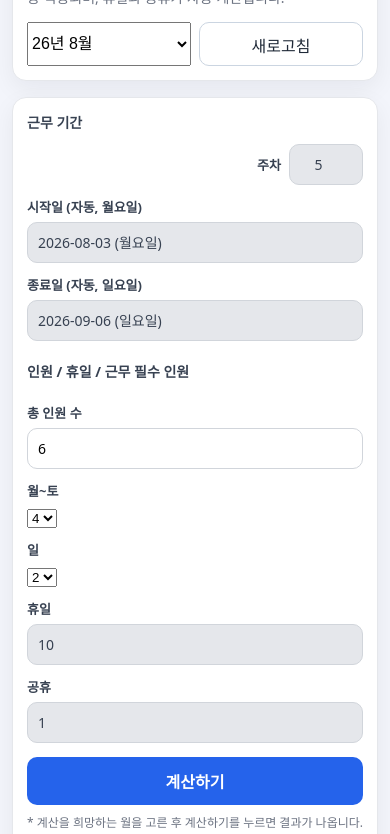
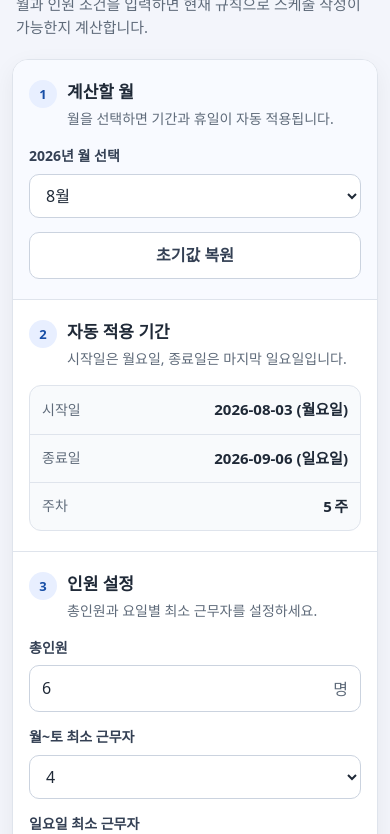
Before and after one commit to kccwib13park/13th_schedule_calc, a website with bundled scripts: page index.html in a window 390 px wide. Shown: the part 101-935 px from the top of the page. Built offline with nearby package versions, Linux system fonts and the light colour scheme.

Commit message:
feat: establish mobile-first calculator layout (#12)

```diff
--- /dev/null
+++ b/assets/styles.css
@@ -0,0 +1,392 @@
+:root {
+  --bg: #f3f5fb;
+  --card: #ffffff;
+  --text: #1f2937;
+  --muted: #5f6b7a;
+  --line: #dfe4ec;
+  --primary: #2563eb;
+  --primary-hover: #1d4ed8;
+  --ok-bg: #ecfdf5;
+  --ok-fg: #065f46;
+  --ok-line: #a7f3d0;
+  --bad-bg: #fef2f2;
+  --bad-fg: #991b1b;
+  --bad-line: #fecaca;
+}
+
+*,
+*::before,
+*::after {
+  box-sizing: border-box;
+}
+
+html {
+  background: var(--bg);
+  color-scheme: light;
+  -webkit-text-size-adjust: 100%;
+}
+
+body {
+  min-height: 100vh;
+  min-height: 100svh;
+  margin: 0;
+  padding: max(16px, env(safe-area-inset-top)) max(12px, env(safe-area-inset-right)) max(20px, env(safe-area-inset-bottom)) max(12px, env(safe-area-inset-left));
+  overflow-x: hidden;
+  background: var(--bg);
+  color: var(--text);
+  font-family: system-ui, -apple-system, BlinkMacSystemFont, "Apple SD Gothic Neo", "Noto Sans KR", "Malgun Gothic", sans-serif;
+  font-size: 16px;
+  line-height: 1.55;
+}
+
+@supports (min-height: 100dvh) {
+  body { min-height: 100dvh; }
+}
+
+button,
+input,
+select {
+  font: inherit;
+}
+
+button,
+select {
+  cursor: pointer;
+}
+
+button,
+input,
+select {
+  min-height: 44px;
+}
+
+button:focus-visible,
+input:focus-visible,
+select:focus-visible,
+[tabindex]:focus-visible {
+  outline: 3px solid rgba(37, 99, 235, .28);
+  outline-offset: 2px;
+}
+
+.app-shell {
+  width: min(100%, 760px);
+  margin: 0 auto;
+}
+
+.app-header {
+  padding: 8px 4px 20px;
+}
+
+.app-kicker {
+  margin: 0 0 4px;
+  color: var(--primary);
+  font-size: .875rem;
+  font-weight: 700;
+}
+
+h1,
+h2,
+p {
+  overflow-wrap: break-word;
+}
+
+h1 {
+  margin: 0;
+  font-size: clamp(1.625rem, 7vw, 2.25rem);
+  line-height: 1.25;
+  letter-spacing: -.025em;
+}
+
+.app-description {
+  max-width: 36rem;
+  margin: 10px 0 0;
+  color: var(--muted);
+  font-size: .9375rem;
+}
+
+.calculator {
+  overflow: hidden;
+  border: 1px solid var(--line);
+  border-radius: 16px;
+  background: var(--card);
+  box-shadow: 0 8px 24px rgba(15, 23, 42, .06);
+}
+
+.calculator-section {
+  padding: 20px 16px;
+  border-bottom: 1px solid var(--line);
+}
+
+.month-section {
+  background: #f8faff;
+}
+
+.section-heading {
+  display: grid;
+  grid-template-columns: 28px minmax(0, 1fr);
+  gap: 10px;
+  align-items: start;
+  margin-bottom: 16px;
+}
+
+.section-heading h2 {
+  margin: 1px 0 0;
+  font-size: 1.0625rem;
+  line-height: 1.35;
+}
+
+.section-heading p {
+  margin: 4px 0 0;
+  color: var(--muted);
+  font-size: .875rem;
+  line-height: 1.5;
+}
+
+.step-number {
+  display: grid;
+  width: 28px;
+  height: 28px;
+  place-items: center;
+  border-radius: 50%;
+  background: #e8efff;
+  color: #174ea6;
+  font-size: .8125rem;
+  font-weight: 800;
+}
+
+.field-group {
+  min-width: 0;
+}
+
+.field-group label {
+  display: block;
+  margin: 0 0 7px;
+  color: #344054;
+  font-size: .875rem;
+  font-weight: 650;
+}
+
+input,
+select {
+  width: 100%;
+  border: 1px solid #cbd3df;
+  border-radius: 10px;
+  background: #fff;
+  color: var(--text);
+  font-size: 16px;
+}
+
+input {
+  padding: 10px 12px;
+}
+
+select {
+  padding: 9px 36px 9px 12px;
+}
+
+.month-control,
+.staffing-fields {
+  display: grid;
+  gap: 14px;
+}
+
+.secondary-button,
+.primary-button {
+  width: 100%;
+  border-radius: 10px;
+  padding: 10px 14px;
+  font-weight: 700;
+}
+
+.secondary-button {
+  align-self: end;
+  border: 1px solid #cbd3df;
+  background: #fff;
+  color: #344054;
+}
+
+.summary-list {
+  display: grid;
+  gap: 0;
+  margin: 0;
+  border: 1px solid var(--line);
+  border-radius: 12px;
+  background: #f8fafc;
+}
+
+.summary-list > div {
+  display: grid;
+  grid-template-columns: minmax(90px, .7fr) minmax(0, 1.3fr);
+  gap: 12px;
+  align-items: center;
+  min-height: 48px;
+  padding: 10px 12px;
+}
+
+.summary-list > div + div {
+  border-top: 1px solid var(--line);
+}
+
+.summary-list dt {
+  color: var(--muted);
+  font-size: .875rem;
+}
+
+.summary-list dd {
+  min-width: 0;
+  margin: 0;
+  text-align: right;
+  font-size: .9375rem;
+  font-weight: 700;
+  overflow-wrap: anywhere;
+}
+
+output[data-unit]::after {
+  content: attr(data-unit);
+  margin-left: .15em;
+  font-weight: 600;
+}
+
+.number-field {
+  position: relative;
+}
+
+.number-field input {
+  padding-right: 38px;
+}
+
+.number-field span {
+  position: absolute;
+  top: 50%;
+  right: 13px;
+  color: var(--muted);
+  transform: translateY(-50%);
+  pointer-events: none;
+}
+
+.supporting-text,
+.form-hint {
+  margin: 10px 0 0;
+  color: var(--muted);
+  font-size: .875rem;
+  line-height: 1.5;
+}
+
+.action-area {
+  padding: 20px 16px;
+}
+
+.primary-button {
+  min-height: 50px;
+  border: 0;
+  background: var(--primary);
+  color: #fff;
+  font-size: 1rem;
+}
+
+.primary-button:hover {
+  background: var(--primary-hover);
+}
+
+.result-section {
+  padding: 0 16px 20px;
+}
+
+.result {
+  display: none;
+  border: 1px solid;
+  border-radius: 12px;
+  padding: 16px;
+  line-height: 1.6;
+}
+
+.result.success {
+  background: var(--ok-bg);
+  color: var(--ok-fg);
+  border-color: var(--ok-line);
+}
+
+.result.error {
+  background: var(--bad-bg);
+  color: var(--bad-fg);
+  border-color: var(--bad-line);
+}
+
+.stats {
+  display: grid;
+  gap: 8px;
+  margin-top: 12px;
+}
+
+.stat {
+  border-top: 1px solid currentColor;
+  padding-top: 8px;
+  font-size: .875rem;
+}
+
+.visually-hidden {
+  position: absolute;
+  width: 1px;
+  height: 1px;
+  padding: 0;
+  margin: -1px;
+  overflow: hidden;
+  clip: rect(0, 0, 0, 0);
+  white-space: nowrap;
+  border: 0;
+}
+
+@media (min-width: 700px) {
+  body {
+    padding: max(32px, env(safe-area-inset-top)) max(24px, env(safe-area-inset-right)) max(40px, env(safe-area-inset-bottom)) max(24px, env(safe-area-inset-left));
+  }
+
+  .app-header {
+    padding: 12px 4px 24px;
+  }
+
+  .calculator-section,
+  .action-area {
+    padding: 24px 28px;
+  }
+
+  .result-section {
+    padding: 0 28px 28px;
+  }
+
+  .month-control {
+    grid-template-columns: minmax(0, 1fr) 160px;
+  }
+
+  .staffing-fields {
+    grid-template-columns: repeat(3, minmax(0, 1fr));
+  }
+
+  .period-summary,
+  .holiday-summary {
+    grid-template-columns: repeat(3, minmax(0, 1fr));
+  }
+
+  .holiday-summary {
+    grid-template-columns: repeat(2, minmax(0, 1fr));
+  }
+
+  .summary-list > div {
+    display: block;
+    min-height: 76px;
+  }
+
+  .summary-list > div + div {
+    border-top: 0;
+    border-left: 1px solid var(--line);
+  }
+
+  .summary-list dd {
+    margin-top: 5px;
+    text-align: left;
+  }
+
+  .stats {
+    grid-template-columns: repeat(3, minmax(0, 1fr));
+  }
+}
--- a/index.html
+++ b/index.html
@@ -3,113 +3,137 @@
 <head>
   <meta charset="UTF-8" />
   <meta name="viewport" content="width=device-width, initial-scale=1" />
-  <title>스케줄 가능 여부 계산기</title>
-  <style>
-    :root {
-      --bg: #f3f5fb; --card: #fff; --text: #1f2937; --muted: #6b7280; --line: #e5e7eb;
-      --primary: #2563eb; --ok-bg: #ecfdf5; --ok-fg: #065f46; --ok-line: #a7f3d0;
-      --bad-bg: #fef2f2; --bad-fg: #991b1b; --bad-line: #fecaca;
-    }
-    * { box-sizing: border-box; }
-    body { margin: 0; font-family: Pretendard, "Malgun Gothic", system-ui, sans-serif; background: var(--bg); color: var(--text); padding: 18px; }
-    .wrap { max-width: 900px; margin: 0 auto; display: grid; gap: 16px; }
-    .card { background: var(--card); border: 1px solid var(--line); border-radius: 14px; box-shadow: 0 8px 24px rgba(15,23,42,.06); padding: 18px; }
-    h1 { margin: 0; font-size: clamp(20px,3vw,28px); }
-    .desc { margin: 10px 0 0; color: var(--muted); font-size: 14px; line-height: 1.6; }
-    .top-row { display: flex; justify-content: space-between; align-items: center; gap: 12px; margin-bottom: 12px; }
-    .week-box { margin-left: auto; display: flex; align-items: center; gap: 8px; }
-    .week-box label { margin: 0; font-size: 13px; font-weight: 700; }
-    .week-box input { width: 74px; text-align: center; }
-    .month-box select { width: 120px; font-size: 16px; font-weight: 700; padding: 10px; }
-    .mini-btn { border: 1px solid #cbd5e1; background: #fff; color: #1f2937; border-radius: 10px; padding: 10px 12px; font-size: 13px; cursor: pointer; }
-    .month-toolbar { display:grid; grid-template-columns: 1fr 1fr; gap: 8px; margin-top: 12px; }
-    .month-toolbar select, .month-toolbar .mini-btn { width: 100%; height: 44px; font-size: 16px; }
-    .grid { display: grid; grid-template-columns: repeat(2, minmax(0,1fr)); gap: 12px; }
-    .staff-row { display:grid; grid-template-columns: repeat(3, minmax(0,1fr)); gap: 12px; grid-column: 1 / -1; }
-    .section-title { margin: 8px 0 10px; font-size: 14px; color: #374151; font-weight: 700; grid-column: 1 / -1; }
-    label { display: block; font-size: 13px; font-weight: 600; color: #374151; margin-bottom: 6px; }
-    input, textarea { width: 100%; border: 1px solid #d1d5db; border-radius: 10px; padding: 10px; font-size: 14px; font-family: inherit; }
-    input[readonly] { background: #e5e7eb; color: #374151; }
-    input:focus, textarea:focus { outline: 2px solid rgba(37,99,235,.2); border-color: var(--primary); }
-    .weekday-grid { display: grid; grid-template-columns: repeat(7, minmax(0,1fr)); gap: 8px; }
-    .weekday-grid label { margin-bottom: 4px; text-align: center; font-size: 12px; }
-    .btn { margin-top: 14px; width: 100%; border: 0; border-radius: 10px; padding: 12px; background: var(--primary); color: #fff; font-size: 16px; font-weight: 700; cursor: pointer; }
-    .btn:hover { background: #1d4ed8; }
-    .result { display: none; margin-top: 12px; border-radius: 12px; border: 1px solid; padding: 14px; line-height: 1.6; }
-    .result.success { background: var(--ok-bg); color: var(--ok-fg); border-color: var(--ok-line); }
-    .result.error { background: var(--bad-bg); color: var(--bad-fg); border-color: var(--bad-line); }
-    .stats { margin-top: 10px; display: grid; grid-template-columns: repeat(3, minmax(0,1fr)); gap: 8px; }
-    .stat { border: 1px dashed #d1d5db; border-radius: 10px; background: #fff; padding: 8px; text-align: center; color: #374151; font-size: 12px; }
-    .hint { margin-top: 8px; color: var(--muted); font-size: 12px; }
-    #holiday_monthly { margin-top: 6px; font-size: 12px; color: #4b5563; }
-    .hidden { display: none !important; }
-    @media (max-width: 760px) {
-      body { padding: 12px; }
-      .card { padding: 14px; }
-      .grid, .weekday-grid, .staff-row { grid-template-columns: 1fr; }
-      .top-row { flex-direction: column; align-items: stretch; }
-      .week-box { width: 100%; justify-content: flex-end; }
-      .stats { grid-template-columns: 1fr; }
-    }
-  </style>
+  <meta name="theme-color" content="#f3f5fb" />
+  <title>2026 근무 스케줄 계산기</title>
+  <link rel="stylesheet" href="assets/styles.css" />
 </head>
 <body>
-  <main class="wrap">
-    <section class="card">
-      <h1>🗓️ 26년 스케줄 계산기</h1>
-      <p class="desc">해당 월을 선택 시 규칙에 따라 시작일과 종료일, 주차가 자동 적용되며, 휴일과 공휴가 자동 계산됩니다.</p>
-      <div class="month-toolbar">
+  <main class="app-shell">
+    <header class="app-header">
+      <p class="app-kicker">근무 조건 확인 도구</p>
+      <h1>2026 근무 스케줄 계산기</h1>
+      <p class="app-description">월과 인원 조건을 입력하면 현재 규칙으로 스케줄 작성이 가능한지 계산합니다.</p>
+    </header>
+
+    <form id="schedule-form" class="calculator" novalidate>
+      <section class="calculator-section month-section" aria-labelledby="month-heading">
+        <div class="section-heading">
+          <span class="step-number" aria-hidden="true">1</span>
+          <div>
+            <h2 id="month-heading">계산할 월</h2>
+            <p>월을 선택하면 기간과 휴일이 자동 적용됩니다.</p>
+          </div>
+        </div>
+
+        <div class="month-control">
+          <div class="field-group">
+            <label for="month_select">2026년 월 선택</label>
             <select id="month_select">
-          <option value="1">26년 1월</option><option value="2">26년 2월</option><option value="3">26년 3월</option><option value="4">26년 4월</option>
-          <option value="5">26년 5월</option><option value="6">26년 6월</option><option value="7">26년 7월</option><option value="8" selected>26년 8월</option>
-          <option value="9">26년 9월</option><option value="10">26년 10월</option><option value="11">26년 11월</option><option value="12">26년 12월</option>
+              <option value="1">1월</option>
+              <option value="2">2월</option>
+              <option value="3">3월</option>
+              <option value="4">4월</option>
+              <option value="5">5월</option>
+              <option value="6">6월</option>
+              <option value="7">7월</option>
+              <option value="8" selected>8월</option>
+              <option value="9">9월</option>
+              <option value="10">10월</option>
+              <option value="11">11월</option>
+              <option value="12">12월</option>
             </select>
-        <button type="button" id="refresh_btn" class="mini-btn">새로고침</button>
+          </div>
+          <button type="button" id="refresh_btn" class="secondary-button">초기값 복원</button>
         </div>
       </section>
 
-    <section class="card">
-      <form id="schedule-form" novalidate>
-        <div class="top-row">
-          <h2 class="section-title" style="margin:0;">근무 기간</h2>
-          <div class="week-box">
-            <label for="weeks">주차</label>
-            <input type="number" id="weeks" value="4" min="4" max="5" step="1" readonly />
+      <section class="calculator-section" aria-labelledby="period-heading">
+        <div class="section-heading compact-heading">
+          <span class="step-number" aria-hidden="true">2</span>
+          <div>
+            <h2 id="period-heading">자동 적용 기간</h2>
+            <p>시작일은 월요일, 종료일은 마지막 일요일입니다.</p>
           </div>
         </div>
 
-        <div class="grid">
+        <dl class="summary-list period-summary" aria-label="자동 계산된 근무 기간">
           <div>
-            <label for="start_date_display">시작일 (자동, 월요일)</label>
-            <input type="text" id="start_date_display" readonly />
-            <input type="hidden" id="start_date" value="2026-05-04" />
+            <dt>시작일</dt>
+            <dd><output id="start_date_display"></output></dd>
           </div>
           <div>
-            <label for="end_date_display">종료일 (자동, 일요일)</label>
-            <input type="text" id="end_date_display" readonly />
+            <dt>종료일</dt>
+            <dd><output id="end_date_display"></output></dd>
+          </div>
+          <div>
+            <dt>주차</dt>
+            <dd><output id="weeks" data-unit="주">5</output></dd>
+          </div>
+        </dl>
+        <input type="hidden" id="start_date" value="2026-05-04" />
         <input type="hidden" id="end_date" />
-          </div>
+      </section>
 
-          <h2 class="section-title">인원 / 휴일 / 근무 필수 인원</h2>
-          <div class="staff-row">
-            <div><label for="workers">총 인원 수</label><input type="number" id="workers" min="1" value="6" required /></div>
-            <div><label for="mon_sat">월~토</label><select id="mon_sat"></select></div>
-            <div><label for="sun">일</label><select id="sun"></select></div>
-          </div>
-          <div><label for="basic">휴일</label><input type="number" id="basic" min="0" value="8" readonly /></div>
-          <div><label for="bonus">공휴</label><input type="number" id="bonus" min="0" value="2" readonly /></div>
-          <div class="hidden">
-            <label for="holiday_input">공휴일 입력</label>
-            <textarea id="holiday_input" rows="2"></textarea>
-            <div id="holiday_monthly"></div>
+      <section class="calculator-section" aria-labelledby="staff-heading">
+        <div class="section-heading compact-heading">
+          <span class="step-number" aria-hidden="true">3</span>
+          <div>
+            <h2 id="staff-heading">인원 설정</h2>
+            <p>총인원과 요일별 최소 근무자를 설정하세요.</p>
           </div>
         </div>
 
-        <button type="submit" class="btn">계산하기</button>
-        <p class="hint">* 계산을 희망하는 월을 고른 후 계산하기를 누르면 결과가 나옵니다.</p>
-        <div id="result" class="result"></div>
+        <div class="staffing-fields">
+          <div class="field-group workers-field">
+            <label for="workers">총인원</label>
+            <div class="number-field">
+              <input type="number" id="workers" min="1" step="1" value="6" inputmode="numeric" autocomplete="off" required />
+              <span aria-hidden="true">명</span>
+            </div>
+          </div>
+          <div class="field-group">
+            <label for="mon_sat">월~토 최소 근무자</label>
+            <select id="mon_sat"></select>
+          </div>
+          <div class="field-group">
+            <label for="sun">일요일 최소 근무자</label>
+            <select id="sun"></select>
+          </div>
+        </div>
+      </section>
+
+      <section class="calculator-section" aria-labelledby="holiday-heading">
+        <div class="section-heading compact-heading">
+          <span class="step-number" aria-hidden="true">4</span>
+          <div>
+            <h2 id="holiday-heading">자동 계산 휴일</h2>
+            <p>선택한 기간의 1인당 휴일 수입니다.</p>
+          </div>
+        </div>
+
+        <dl class="summary-list holiday-summary" aria-label="자동 계산된 휴일">
+          <div>
+            <dt>기본휴일</dt>
+            <dd><output id="basic" data-unit="일">10</output></dd>
+          </div>
+          <div>
+            <dt>주중 공휴</dt>
+            <dd><output id="bonus" data-unit="일">1</output></dd>
+          </div>
+        </dl>
+        <p id="holiday_monthly" class="supporting-text"></p>
+      </section>
+
+      <div class="action-area">
+        <button type="submit" class="primary-button">스케줄 가능 여부 계산</button>
+        <p class="form-hint">입력 조건을 바꾸면 계산 버튼을 다시 눌러 결과를 갱신하세요.</p>
+      </div>
+
+      <section class="result-section" aria-labelledby="result-heading">
+        <h2 id="result-heading" class="visually-hidden">계산 결과</h2>
+        <div id="result" class="result" role="status" aria-live="polite" aria-atomic="true" tabindex="-1"></div>
+      </section>
     </form>
-    </section>
   </main>
 
   <script type="module" src="assets/app.js"></script>
```
Lines whose indentation alone changed are shown as unchanged.
